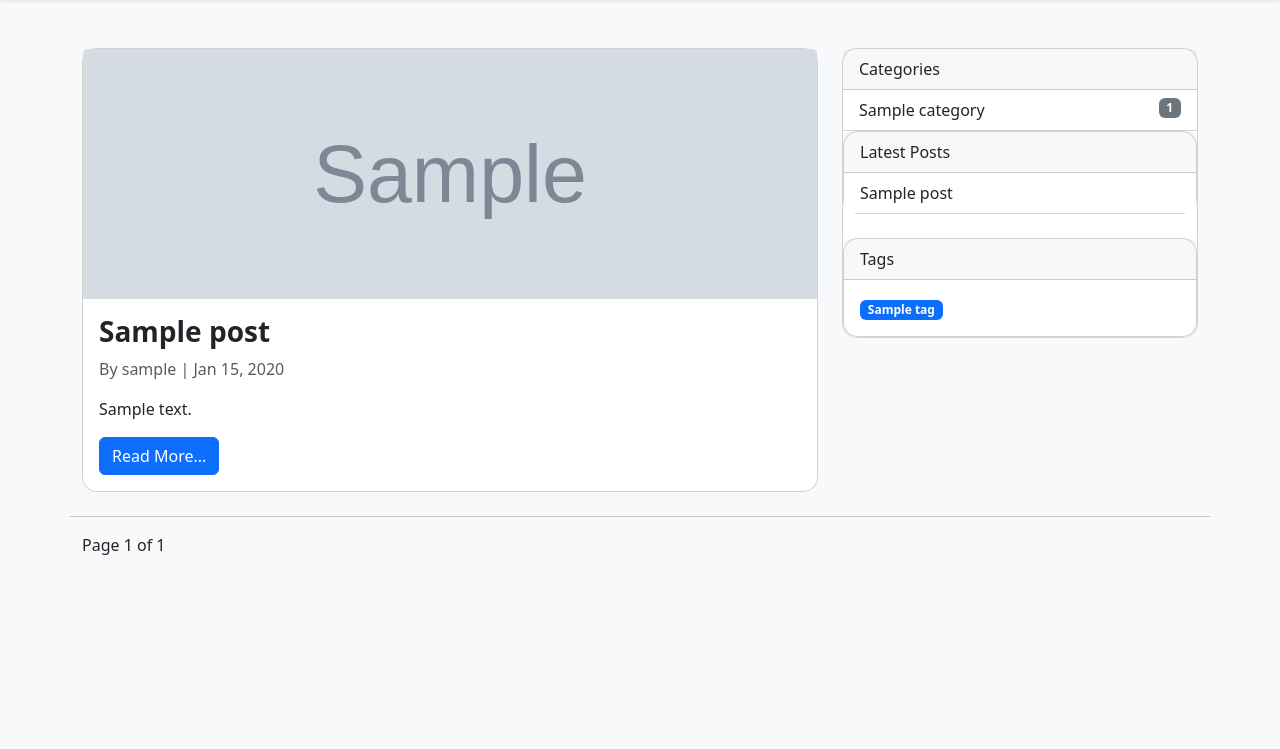
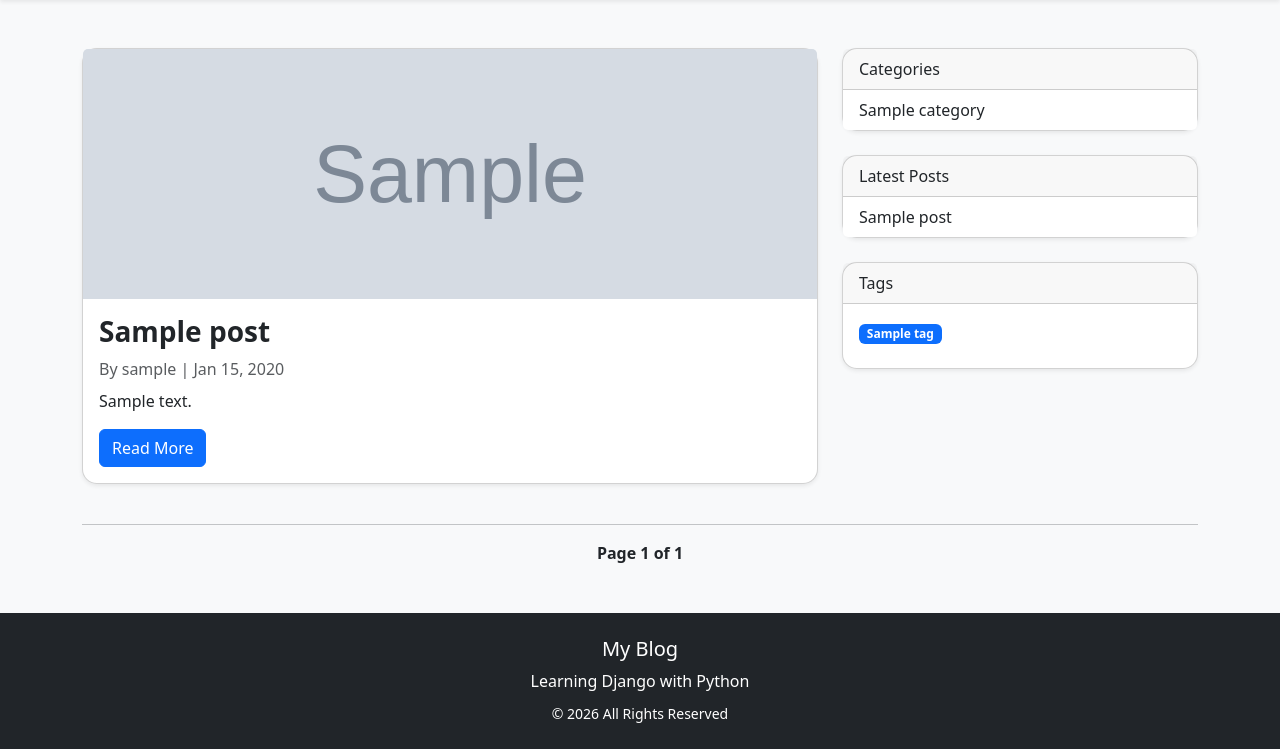
Before and after one commit to Zahra-Akhbari/weblog, a Django app: page /home/ in a window 1280 px wide. Shown: the part 56-805 px from the top of the page. Before the commit the page ends 611 px from the top, so only its background shows below. Run offline with Django 5.2, Linux system fonts and the light colour scheme; tables that the repository leaves empty hold one stand-in row (values such as "Sample post"); grey boxes marked "Sample" are stand-in pictures.

Commit message:
changing appearance in home and add search bar appearance

```diff
--- a/blog/static/blog/css/style.css
+++ b/blog/static/blog/css/style.css
@@ -1,5 +1,8 @@
+html,
 body{
+
     background-color:#f8f9fa;
+
 }
 
 .card{
--- a/blog/templates/blog/base.html
+++ b/blog/templates/blog/base.html
@@ -168,6 +168,31 @@
 
     </div>
 
+<footer class=" bg-dark text-white mt-5 py-4">
+
+    <div class="container text-center">
+
+        <h5>My Blog</h5>
+
+        <p class="mb-2">
+
+            Learning Django with Python
+
+        </p>
+
+        <small>
+
+            © {% now "Y" %} All Rights Reserved
+
+        </small>
+
+    </div>
+
+</footer>
+
+
+
+
 <script src="https://cdn.jsdelivr.net/npm/bootstrap@5.3.7/dist/js/bootstrap.bundle.min.js"></script>
 </body>
 
--- a/blog/templates/blog/home.html
+++ b/blog/templates/blog/home.html
@@ -1,7 +1,6 @@
 {% extends 'blog/base.html' %}
 
 {% block content %}
-
 
 <div class="row">
 
@@ -10,11 +9,12 @@
 
         {% for post in page_obj %}
 
-        <div class="card mb-4">
+        <div class="card shadow-sm mb-4">
 
             {% if post.image %}
 
-                <img src="{{ post.image.url }}"
+                <img
+                    src="{{ post.image.url }}"
                     class="card-img-top"
                     alt="{{ post.title }}"
                     style="height:250px; object-fit:cover;">
@@ -24,10 +24,12 @@
             <div class="card-body">
 
                 <h3 class="card-title">
+
                     {{ post.title }}
+
                 </h3>
 
-                <p class="text-muted">
+                <p class="text-muted mb-2">
 
                     By {{ post.author }}
 
@@ -39,14 +41,14 @@
 
                 <p class="card-text">
 
-                    {{ post.content|truncatechars:50 }}
+                    {{ post.content|truncatechars:120 }}
 
                 </p>
 
                 <a href="{% url 'post_detail' post.slug %}"
                    class="btn btn-primary">
 
-                    Read More...
+                    Read More
 
                 </a>
 
@@ -56,17 +58,22 @@
 
         {% empty %}
 
-            <p>No posts yet.</p>
+            <div class="alert alert-info">
+
+                No posts yet.
+
+            </div>
 
         {% endfor %}
 
     </div>
 
-
     <!-- Sidebar -->
     <div class="col-lg-4">
-<!--    categories-->
-    <div class="card mb-4">
+
+        <!-- Categories -->
+
+        <div class="card mb-4 shadow-sm">
 
             <div class="card-header">
 
@@ -78,14 +85,11 @@
 
                 {% for category in categories %}
 
-            <a href="{% url 'category_posts' category.slug %}"
+                    <a
+                        href="{% url 'category_posts' category.slug %}"
                         class="list-group-item list-group-item-action">
 
                         {{ category.name }}
-
-                <span class="badge bg-secondary float-end">
-                    {{ category.post_count }}
-                </span>
 
                     </a>
 
@@ -93,7 +97,7 @@
 
                     <div class="list-group-item">
 
-                No categories
+                        No Categories
 
                     </div>
 
@@ -101,22 +105,37 @@
 
             </div>
 
-    <div class="card mb-4">
-<!--    latest posts card -->
+        </div>
+
+        <!-- Latest Posts -->
+
+        <div class="card mb-4 shadow-sm">
+
             <div class="card-header">
+
                 Latest Posts
+
             </div>
 
             <div class="list-group list-group-flush">
 
                 {% for latest in latest_posts %}
 
-            <a href="{% url 'post_detail' latest.slug %}"
+                    <a
+                        href="{% url 'post_detail' latest.slug %}"
                         class="list-group-item list-group-item-action">
 
                         {{ latest.title }}
 
                     </a>
+
+                {% empty %}
+
+                    <div class="list-group-item">
+
+                        No Posts
+
+                    </div>
 
                 {% endfor %}
 
@@ -124,18 +143,23 @@
 
         </div>
 
-    <div class="card">
+        <!-- Tags -->
+
+        <div class="card shadow-sm">
 
             <div class="card-header">
+
                 Tags
+
             </div>
 
             <div class="card-body">
 
                 {% for tag in tags %}
 
-            <a href="{% url 'tag_posts' tag.slug %}"
-               class="badge bg-primary text-decoration-none">
+                    <a
+                        href="{% url 'tag_posts' tag.slug %}"
+                        class="badge bg-primary text-decoration-none mb-2">
 
                         {{ tag.name }}
 
@@ -143,7 +167,11 @@
 
                 {% empty %}
 
+                    <span class="text-muted">
+
                         No Tags
+
+                    </span>
 
                 {% endfor %}
 
@@ -157,22 +185,25 @@
 
 <hr>
 
-    <!--pagiation-->
-<div class="d-flex justify-content-between">
+<div class="d-flex justify-content-between align-items-center">
 
     {% if page_obj.has_previous %}
 
-        <a href="?page={{ page_obj.previous_page_number }}"
+        <a
+            href="?page={{ page_obj.previous_page_number }}"
             class="btn btn-outline-primary">
 
             Previous
 
         </a>
 
+    {% else %}
+
+        <span></span>
+
     {% endif %}
 
-
-    <span class="align-self-center">
+    <strong>
 
         Page {{ page_obj.number }}
 
@@ -180,18 +211,22 @@
 
         {{ page_obj.paginator.num_pages }}
 
-    </span>
-
+    </strong>
 
     {% if page_obj.has_next %}
 
-        <a href="?page={{ page_obj.next_page_number }}"
+        <a
+            href="?page={{ page_obj.next_page_number }}"
             class="btn btn-outline-primary">
 
             Next
 
         </a>
 
+    {% else %}
+
+        <span></span>
+
     {% endif %}
 
 </div>
```
Lines whose indentation alone changed are shown as unchanged.
